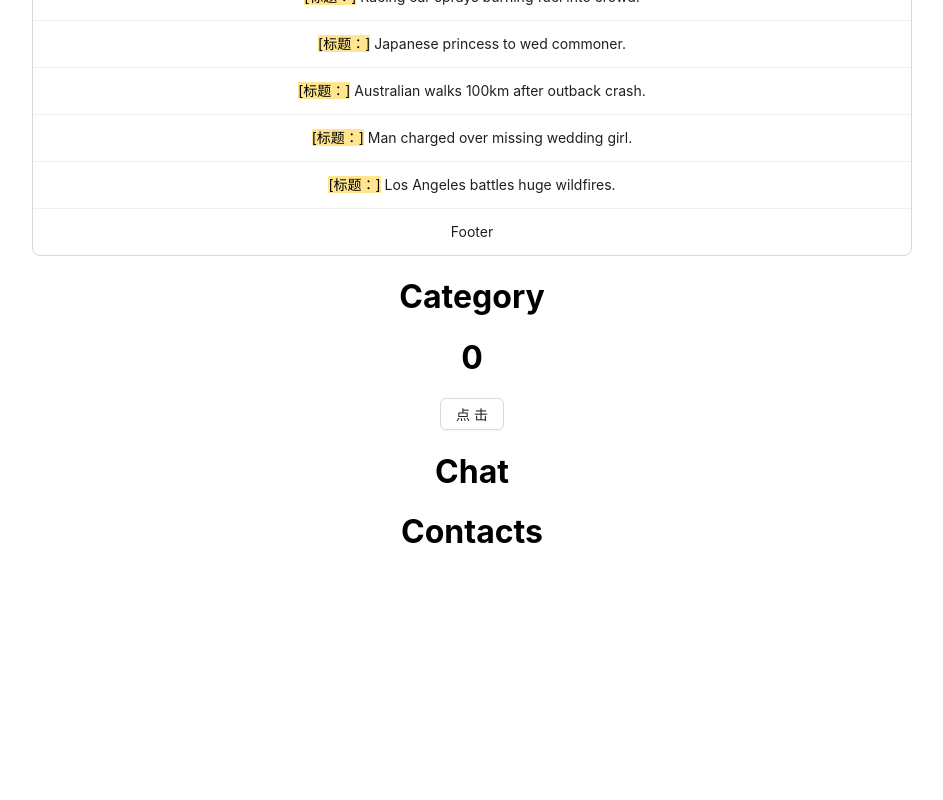
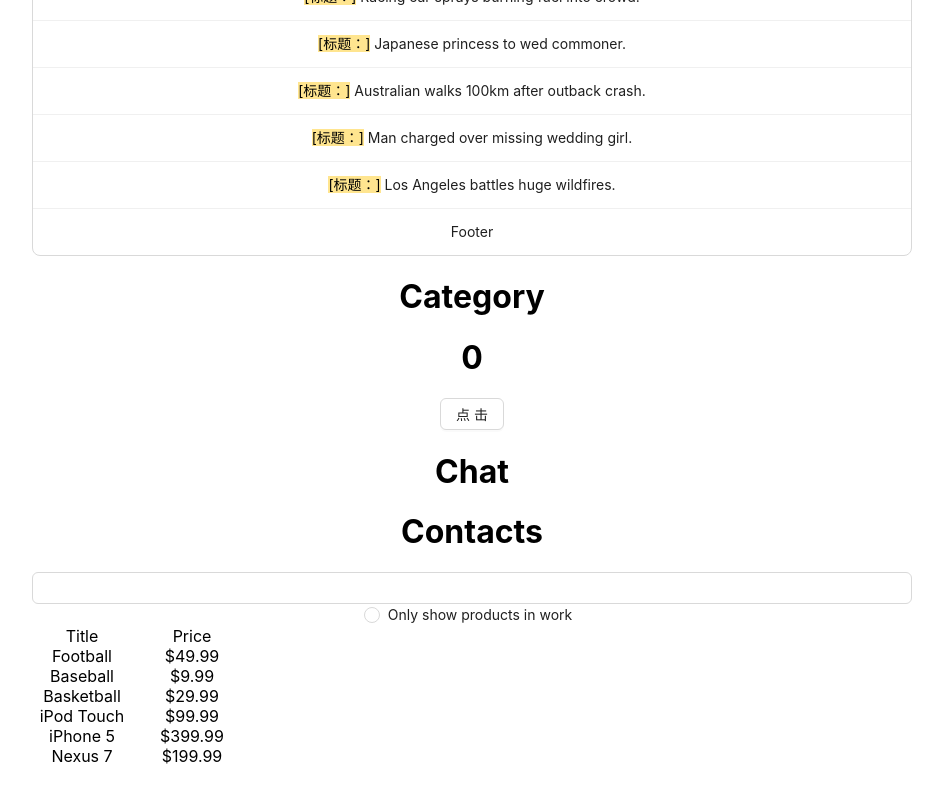
Before and after one commit to Finderboy/react-demo, a React (Create React App) app: page / in a window 1280 px wide. Shown: the part 477-1277 px from the top of the page, without its empty margins (168-1111 px from the left). Before the commit the page ends 1249 px from the top, so only its background shows below. Built offline with nearby package versions, Linux system fonts and the light colour scheme.

Commit message:
# 组件设计

```diff
--- a/src/App.js
+++ b/src/App.js
@@ -8,6 +8,7 @@ import Category from './components/Category/index1';
 import Chat from './components/FancyBorder/Chat';
 import Contacts from './components/FancyBorder/Contacts';
 import SplitPane from "./components/FancyBorder/index1";
+import ViewModel from "./components/ViewModel";
 function App() {
   return (
     <div className="App">
@@ -25,6 +26,7 @@ function App() {
           <Contacts/>
       }
       />
+      <ViewModel />
     </div>
   );
 }
--- /dev/null
+++ b/src/components/ViewModel/View2.jsx
@@ -0,0 +1,13 @@
+import { Input, Radio } from 'antd';
+function View2(props) {
+    const changeValue = (e) => {
+        props.changeText(e.target.value);
+    }
+    return (
+        <div>
+            <Input placeholder={props.filterText} onChange={changeValue} />
+            <Radio>Only show products in work</Radio>
+        </div>
+    )
+}
+export default View2
--- /dev/null
+++ b/src/components/ViewModel/index.css
@@ -0,0 +1,9 @@
+.title {
+    display: flex;
+    flex-direction: row;
+    span {
+        min-width: 100px;
+        margin-right: 10px;
+        text-align: center;
+    }
+}
--- /dev/null
+++ b/src/components/ViewModel/index.jsx
@@ -0,0 +1,31 @@
+import View2 from '../ViewModel/View2'
+import React, { useState } from 'react'
+import MainList from '../ViewModel/mainList'
+function ViewModel() {
+    const [form, setForm] = useState({
+        filterText: '',
+        inStockOnly: false,
+    })
+    const changeText = (text) => {
+        setForm({
+            ...form,
+            filterText: text,
+        })
+        // getList()
+    }
+    const [mainList, setMainList] = useState([
+        {category: "Sporting Goods", price: "$49.99", stocked: true, name: "Football"},
+        {category: "Sporting Goods", price: "$9.99", stocked: true, name: "Baseball"},
+        {category: "Sporting Goods", price: "$29.99", stocked: false, name: "Basketball"},
+        {category: "Electronics", price: "$99.99", stocked: true, name: "iPod Touch"},
+        {category: "Electronics", price: "$399.99", stocked: false, name: "iPhone 5"},
+        {category: "Electronics", price: "$199.99", stocked: true, name: "Nexus 7"}
+    ])
+    return (
+        <div>
+            <View2 form={form} changeText={changeText} />
+            <MainList mainList={mainList} />
+        </div>
+    )
+}
+export default ViewModel
--- /dev/null
+++ b/src/components/ViewModel/mainList.jsx
@@ -0,0 +1,29 @@
+import './index.css'
+function Item(props) {
+    return (
+        <div className="title">
+            <span>{ props.name }</span>
+            <span>{ props.price }</span>
+        </div>
+    )
+}
+function MainList(props) {
+    return (
+        <div>
+            <div className="title">
+                <span>Title</span>
+                <span>Price</span>
+            </div>
+            {
+                props.mainList.map((item, index) => {
+                    return (
+                        <div key={index}>
+                            <Item name={item.name} price={item.price} />
+                        </div>
+                    )
+                })
+            }
+        </div>
+    )
+}
+export default MainList
```
